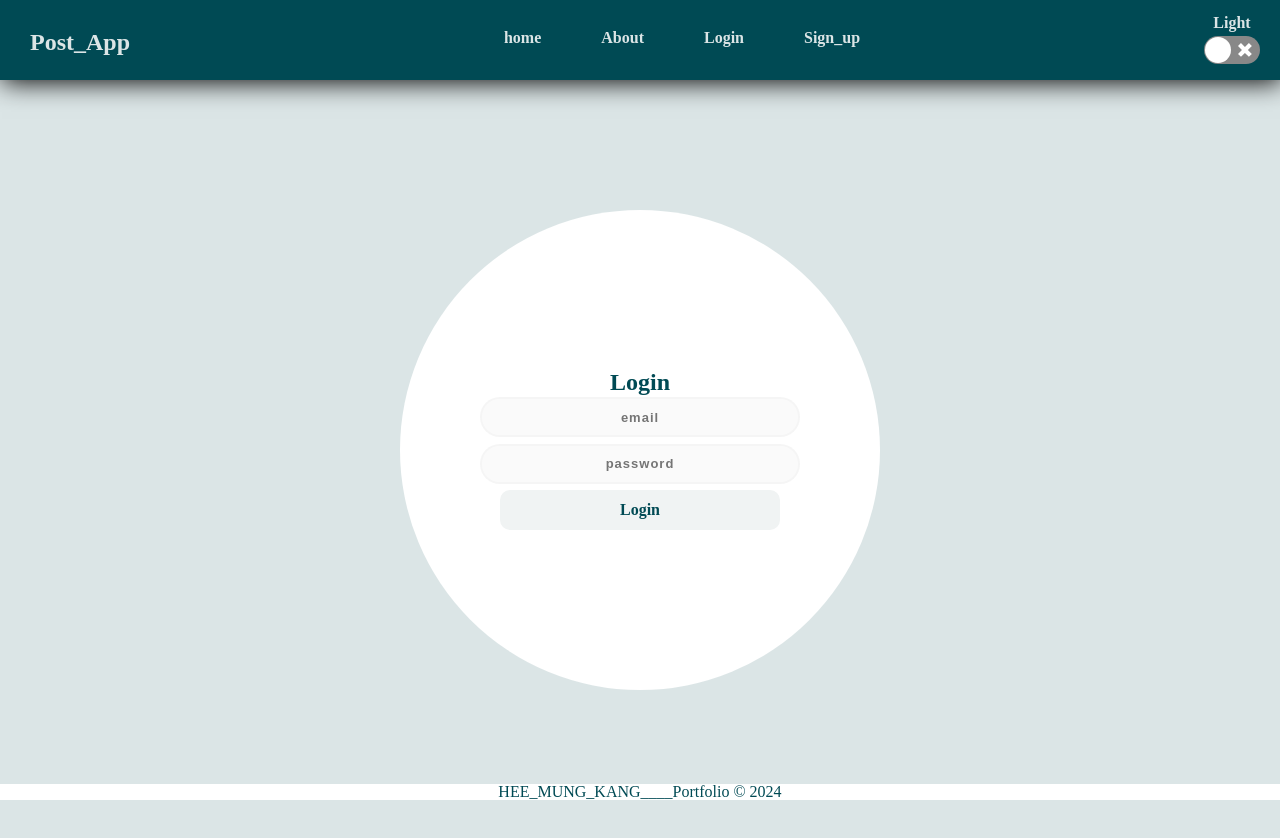
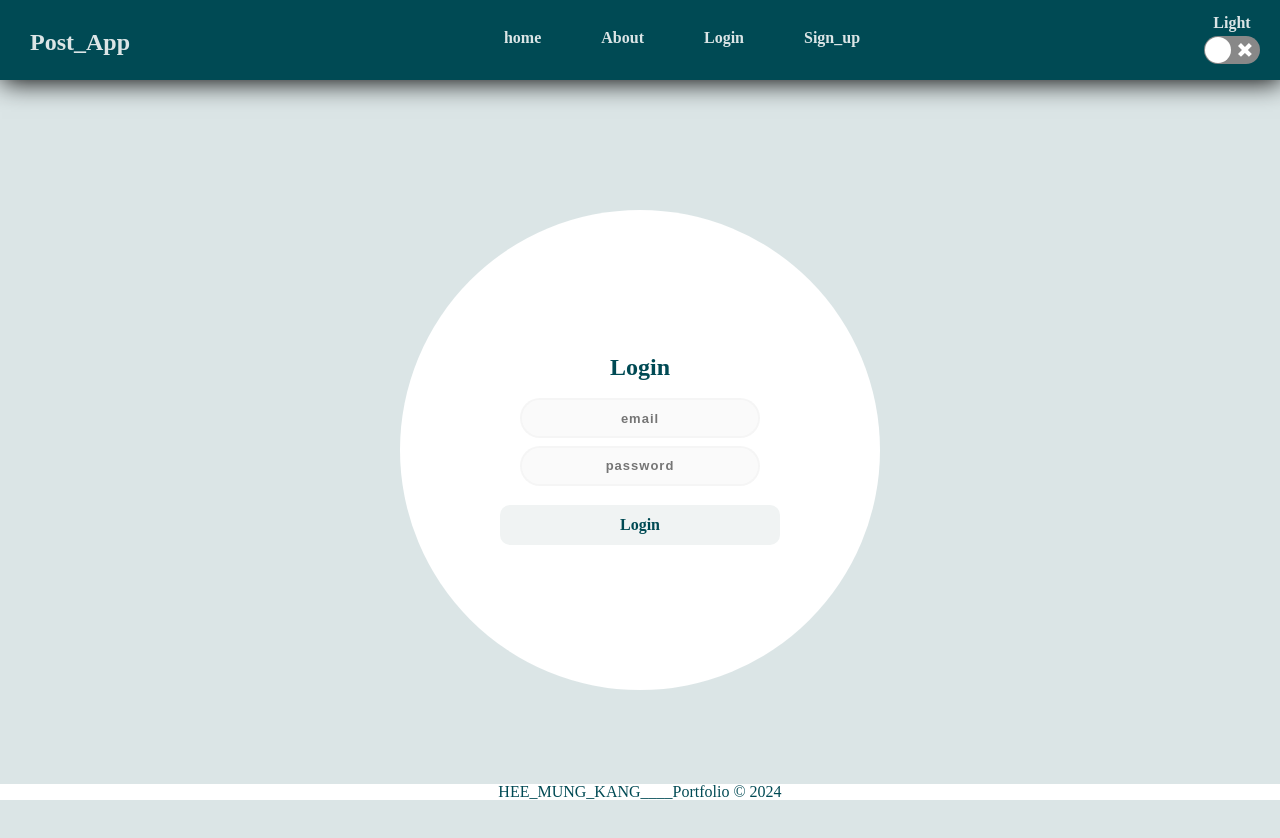
Before and after one commit to kangheemung/post_form_0131, a React (Create React App) app: page /auth in a window 1280 px wide. Built offline with nearby package versions, Linux system fonts and the light colour scheme.

Commit message:
form_edit_1

```diff
--- a/src/users/User.css
+++ b/src/users/User.css
@@ -142,9 +142,9 @@
 
 
 
-@media (max-width: 480px) and (max-height: 800px) {
+@media (min-width: 370px) and (min-height: 800px) {
   .main_body {
-      width: 45vh; /* Adjust width for smaller height screens */
+      width: 35vh; /* Adjust width for smaller height screens */
       height: 45vh;  /* Maintain height equal to the width for a perfect circle */
   }
   .main_form{
@@ -230,6 +230,31 @@
 
 
     }
+    @media(max-height: 800px){
+      .main_body {
+        margin-top: 30vh;
+        width: 55vh; /* Adjust width for larger screens */
+        height: 55vh; /* Maintain height equal to the width for a perfect circle */
+      }
+      .Login{
+        font-size: 24px;
+        font-weight: bold;
+        margin-bottom: 2vh;
+      }
+      .sign_up_username,
+      .username,
+      .sign_up_password,
+      .password{
+        width: 35vh; /* Set width and height to same value for a perfect circle */
+        height: 5vh;
+      }
+      .submit{
+        margin-top: 2vh;
+        width: 30vh; /* Set width and height to same value for a perfect circle */
+        height: 7vh;
+      }
+
+    }
     @media (min-width: 1200px) and (min-height: 800px) {
       .main_body {
         margin-top: 25vh;
@@ -240,7 +265,7 @@
       .username,
       .sign_up_password,
       .password{
-        width: 40vh; /* Set width and height to same value for a perfect circle */
+        width: 30vh; /* Set width and height to same value for a perfect circle */
         height: 5vh;
       }
       .submit{
```
